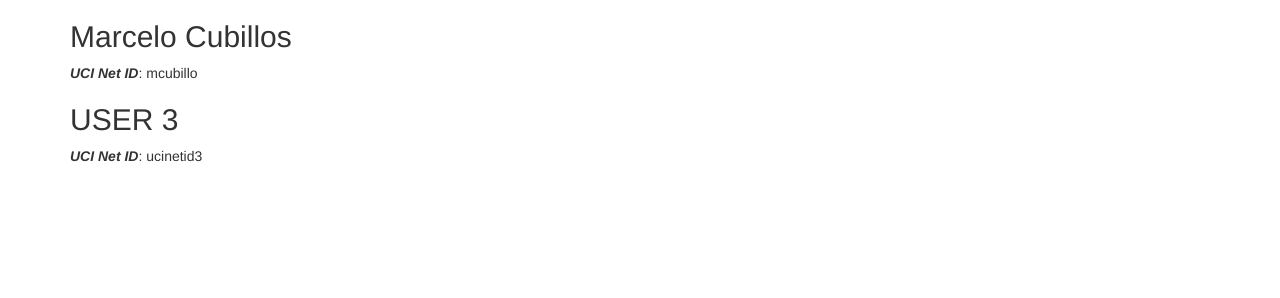
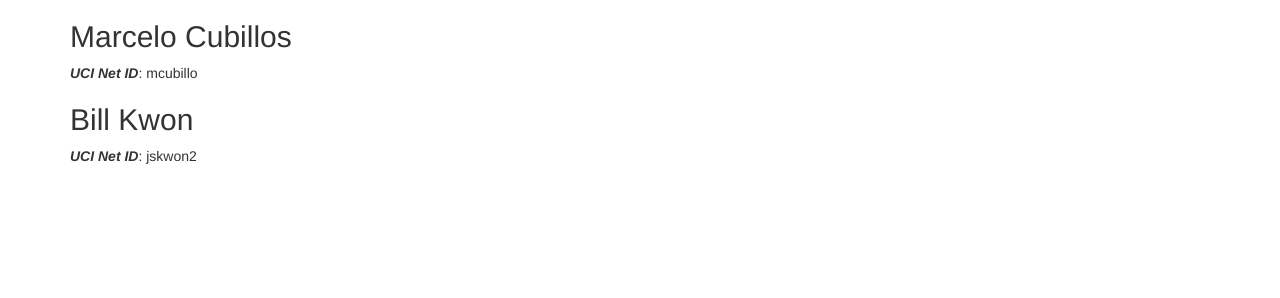
Before and after one commit to erikchomez/TheRealFarmerJohn, a Jekyll site: the page built from docs/team.md, in a window 1280 px wide. Shown: the part 296-594 px from the top of the page. Built offline with Jekyll 4.4.1, drawn with Linux system fonts in a browser that asks for light colours.

Commit message:
Update team.md

```diff
--- a/docs/team.md
+++ b/docs/team.md
@@ -12,5 +12,5 @@
 ## Marcelo Cubillos
 ***UCI Net ID***: mcubillo
 
-## USER 3
-***UCI Net ID***: ucinetid3
+## Bill Kwon
+***UCI Net ID***: jskwon2
```
